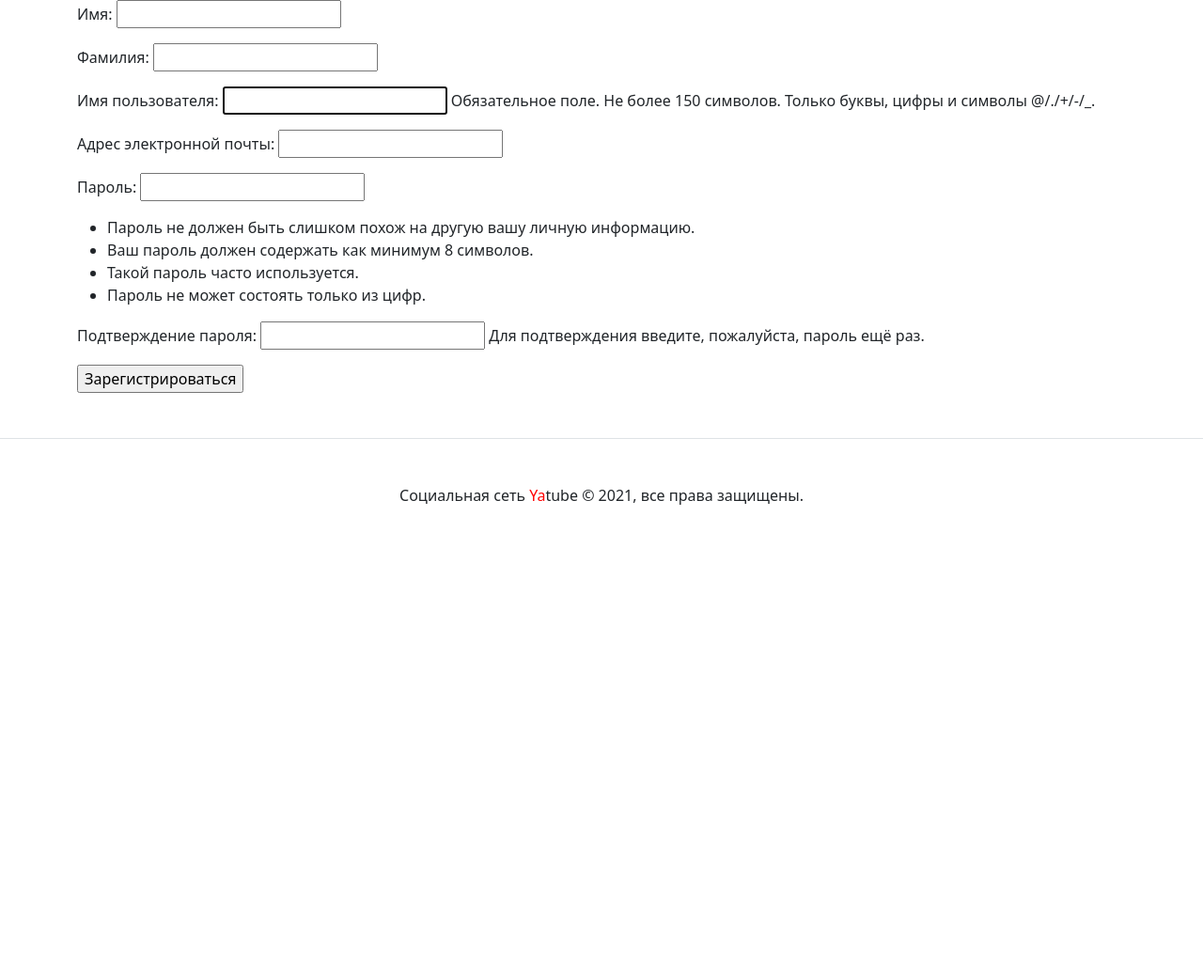
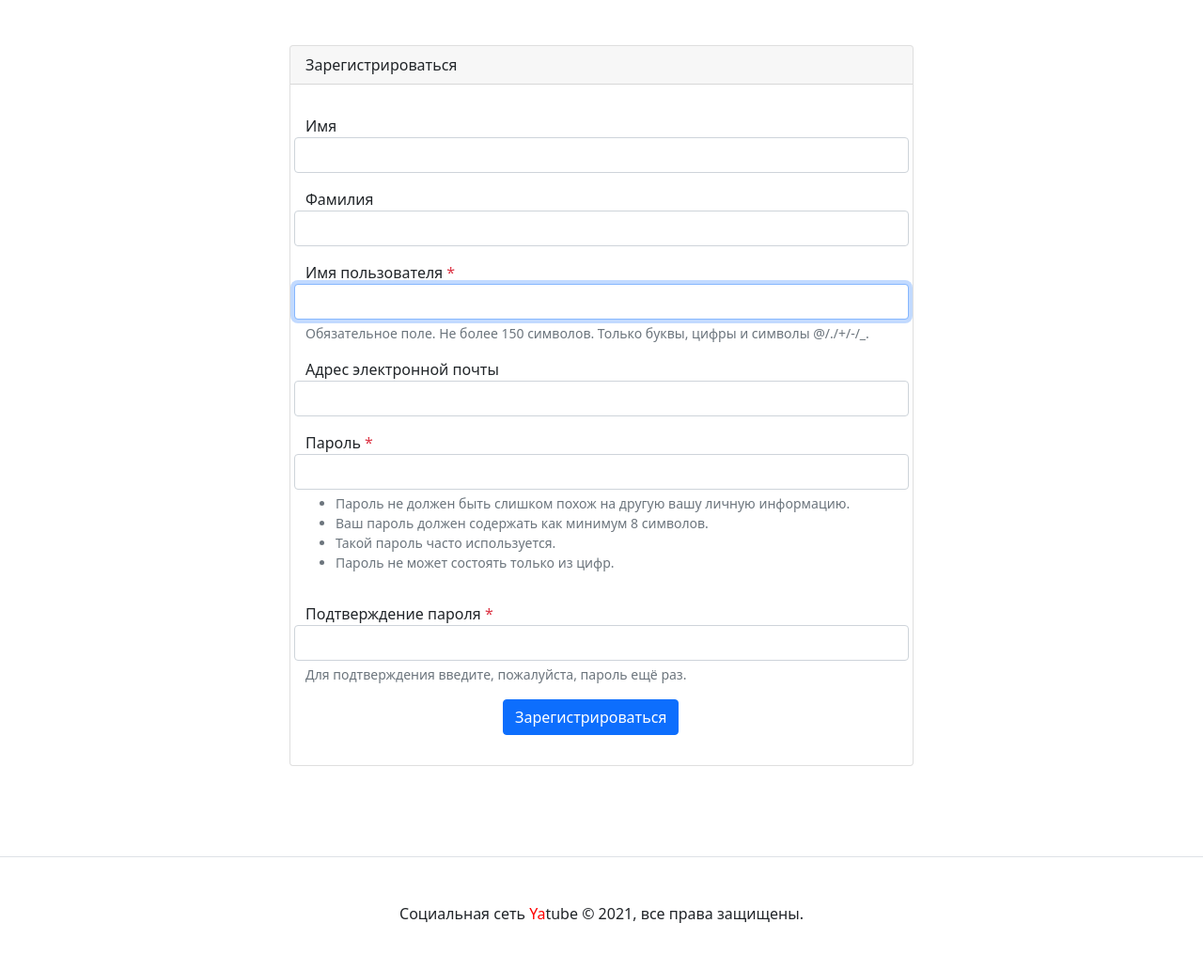
Before and after one commit to Korshunov-Ruslan/hw02_community, a Django app: page /auth/signup/ in a window 1280 px wide. Shown: the part 56-1088 px from the top of the page at 94% size. Before the commit the page ends 593 px from the top, so only its background shows below. Run offline with Django 3.2, Linux system fonts and the light colour scheme; some libraries are stand-ins or nearby versions.

Commit message:
Edited signup page

```diff
--- a/yatube/templates/users/signup.html
+++ b/yatube/templates/users/signup.html
@@ -1,9 +1,59 @@
 {% extends "base.html" %}
 {% block title %}Зарегистрироваться{% endblock %}
 {% block content %}
-  <form method="post" action="{% url 'users:signup' %}">
-    {% csrf_token %}
-    {{ form.as_p }}
-    <input type="submit" value="Зарегистрироваться">
-  </form>
+  <div class="row justify-content-center">
+    <div class="col-md-8 p-5">
+      <div class="card">
+        <div class="card-header">Зарегистрироваться</div>
+          <div class="card-body">
+          {% load user_filters %} {# Загружаем фильтры #}
+              {% if form.errors %}
+                  {% for field in form %}
+                    {% for error in field.errors %}
+                      <div class="alert alert-danger">
+                        {{ error|escape }}
+                      </div>
+                    {% endfor %}
+                  {% endfor %}
+                  {% for error in form.non_field_errors %}
+                    <div class="alert alert-danger">
+                      {{ error|escape }}
+                    </div>
+                  {% endfor %}
+              {% endif %}
+
+              <form method="post" action="{% url 'users:signup' %}">
+              {% csrf_token %}
+
+              {# Выводим поля в цикле, по отдельности #}
+              {% for field in form %}
+                <div class="form-group row my-3">
+                  <label for="{{ field.id_for_label }}">
+                    {{ field.label }}
+                      {% if field.field.required %}
+                        <span class="required text-danger">*</span>
+                      {% endif %}
+                  </label>
+                  {# К полю ввода добавляем атрибут class #}
+                  {{ field|addclass:'form-control' }}
+                    {% if field.help_text %}
+                      <small
+                         id="{{ field.id_for_label }}-help"
+                         class="form-text text-muted"
+                      >
+                        {{ field.help_text|safe }}
+                      </small>
+                    {% endif %}
+                </div>
+              {% endfor %}
+              <div class="col-md-6 offset-md-4">
+                <button type="submit" class="btn btn-primary">
+                  Зарегистрироваться
+                </button>
+              </div>
+            </form>
+          </div> <!-- card body -->
+        </div> <!-- card -->
+      </div> <!-- col -->
+  </div> <!-- row -->
 {% endblock %}
```
